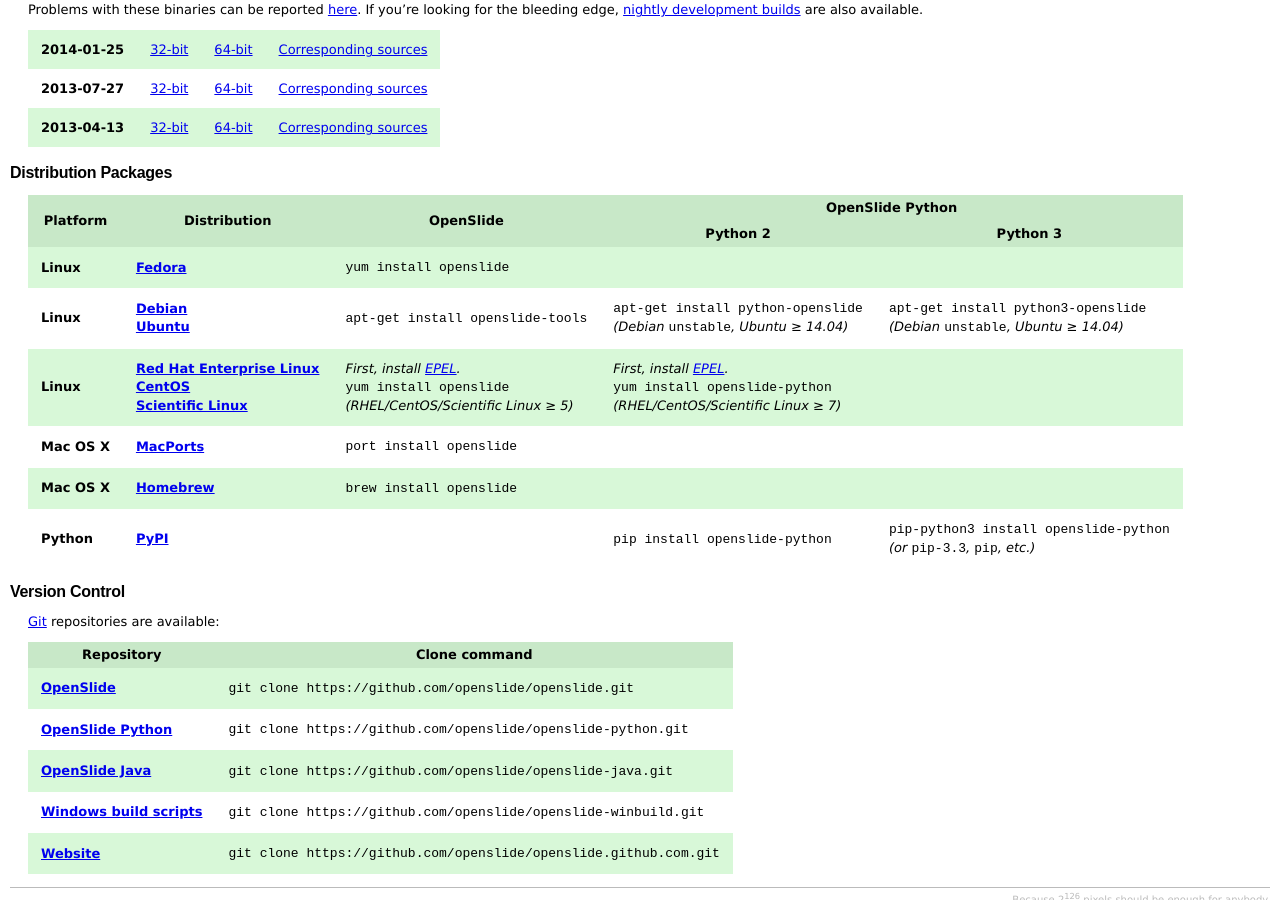
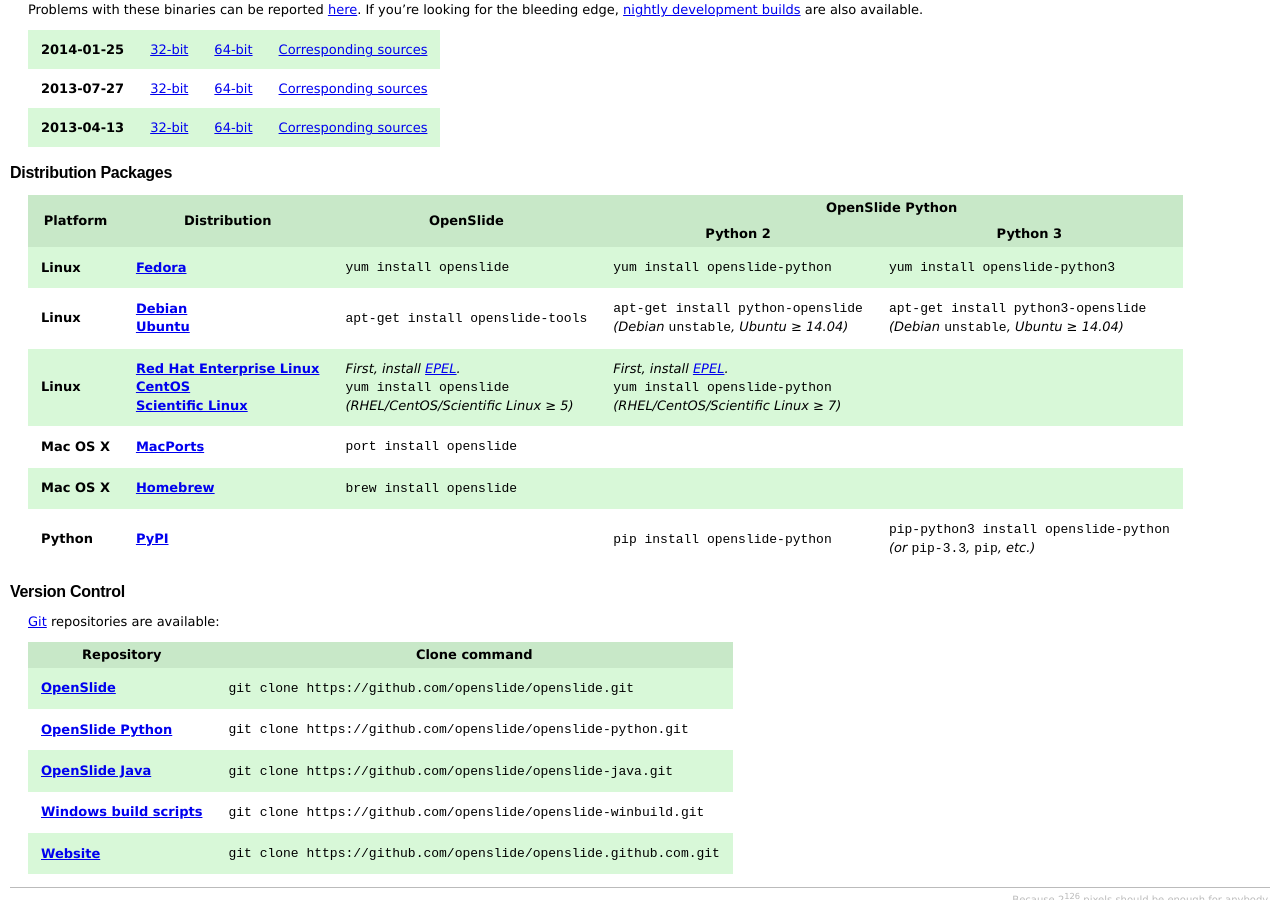
Before and after one commit to openslide/openslide.github.io, a Jekyll site: the page built from download/index.markdown, in a window 1280 px wide and 900 px high, scrolled down 761 px. Built offline with Jekyll 4.4.1, drawn with Linux system fonts in a browser that asks for light colours; comment, search, counter and statistics services are not loaded.

Commit message:
download: Add OpenSlide Python Fedora packages

```diff
--- a/download/index.markdown
+++ b/download/index.markdown
@@ -121,8 +121,8 @@
       <th>Linux</th>
       <th><a href="http://fedoraproject.org/">Fedora</a></th>
       <td><code>yum install openslide</code></td>
-      <td></td>
-      <td></td>
+      <td><code>yum install openslide-python</code></td>
+      <td><code>yum install openslide-python3</code></td>
     </tr>
     <tr>
       <th>Linux</th>
```
